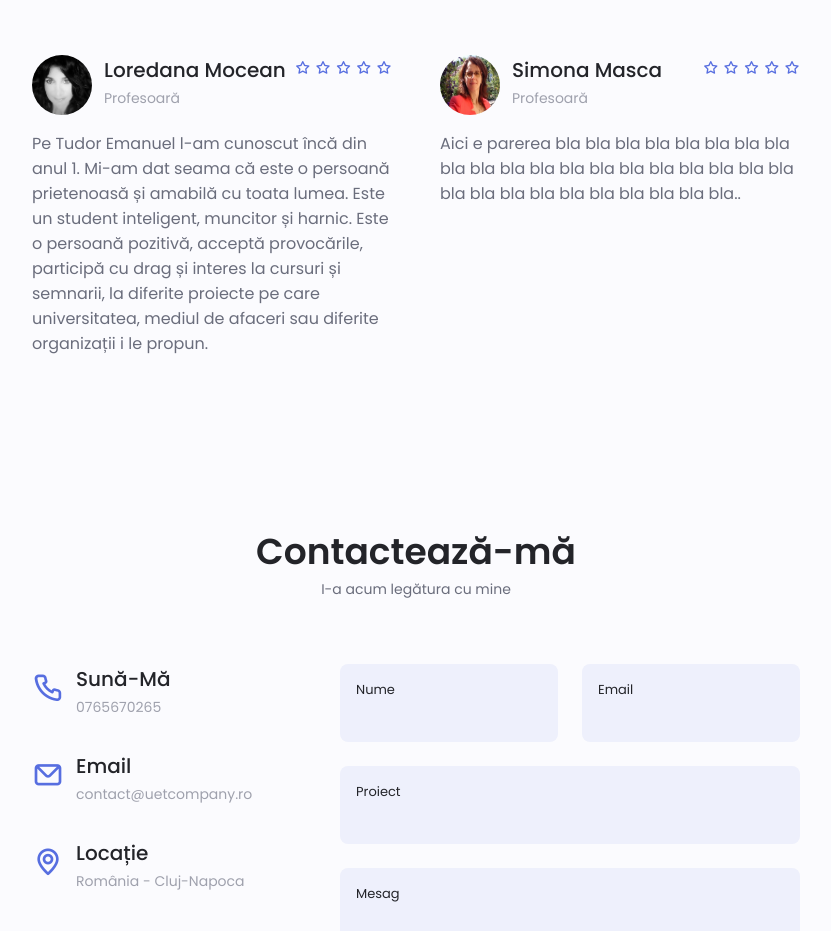
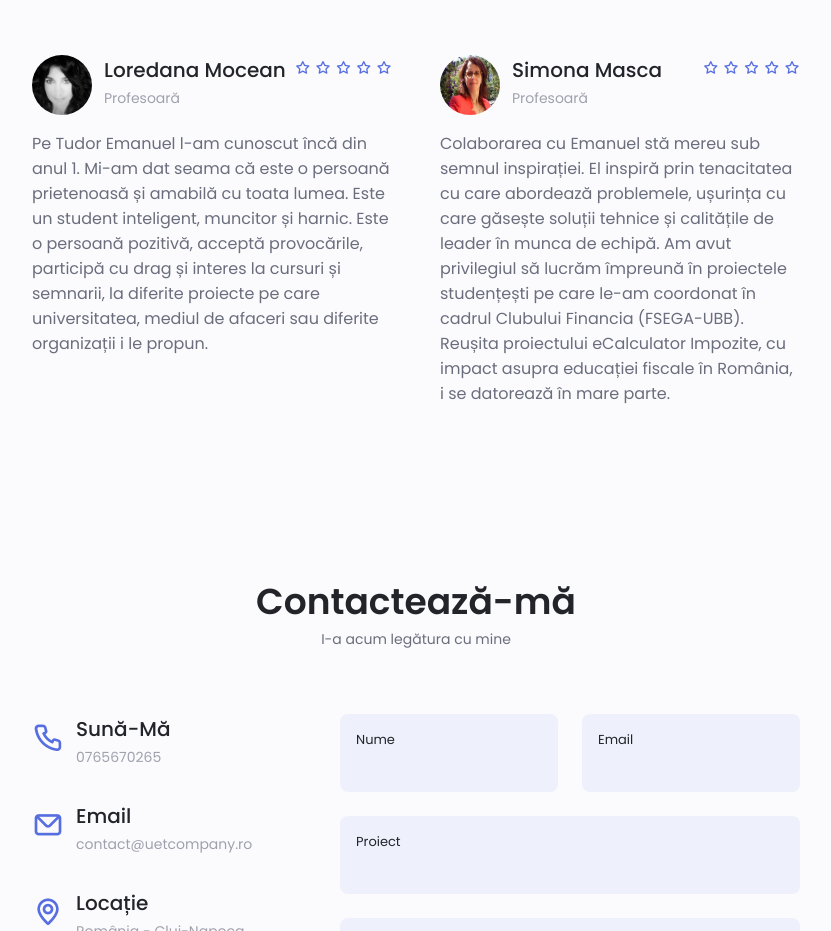
Before and after one commit to UEmanuelTudor/Portofoliu-EMANUEL, a plain HTML site: page index.html in a window 1280 px wide. Shown: the part 4340-5271 px from the top of the page, without its empty margins (224-1055 px from the left). Drawn offline with nearby package versions, Linux system fonts and the light colour scheme.

Commit message:
update t

```diff
--- a/index.html
+++ b/index.html
@@ -778,9 +778,12 @@
                             </div>
                         </div>
 
-                        <p class="testimonial__description">Aici e parerea bla bla
-                            bla bla bla bla bla bla bla bla bla bla bla bla bla bla
-                            bla bla bla bla bla bla bla bla bla bla bla bla bla bla..
+                        <p class="testimonial__description">Colaborarea cu Emanuel
+                            stă mereu sub semnul inspirației. El inspiră prin tenacitatea cu care abordează problemele,
+                            ușurința cu care găsește soluții tehnice și calitățile de leader în munca de echipă.
+                            Am avut privilegiul să lucrăm împreună în proiectele studențești pe care le-am coordonat
+                            în cadrul Clubului Financia (FSEGA-UBB). Reușita proiectului  eCalculator Impozite,
+                            cu impact asupra educației fiscale în România, i se datorează în mare parte.
                         </p>
                     </div>
 
```
Also changed, not shown: submit.html (+9 -3 lines).
